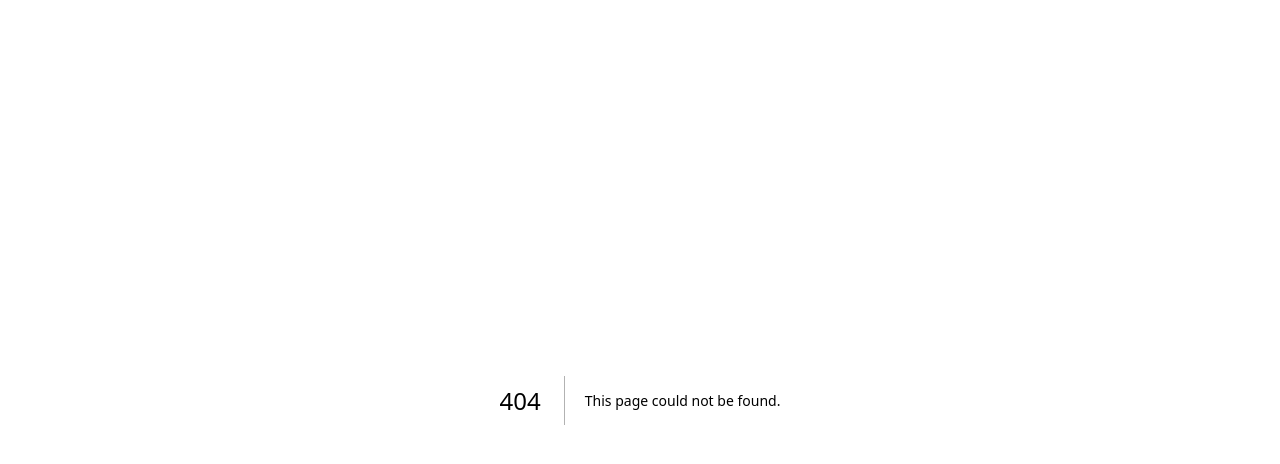
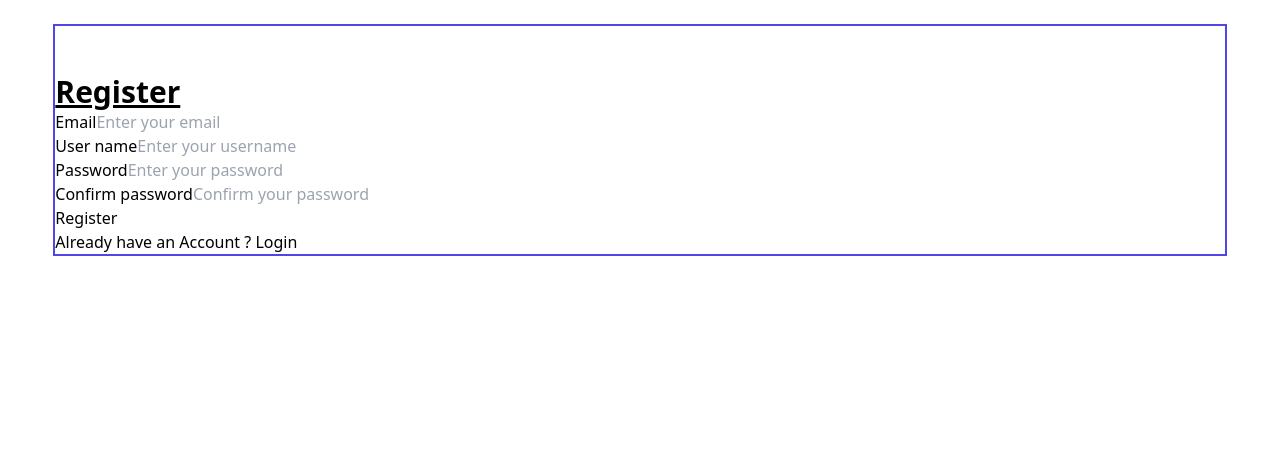
Before and after one commit to gauravsapkal/Expertia_AI_Assignment, a Next.js app in the folder assignment/: page /register in a window 1280 px wide. Before the commit this address had no page. Shown: the top 464 px of the page. Built offline with nearby package versions, Linux system fonts and the light colour scheme.

Commit message:
functionalities done

```diff
--- a/assignment/pages/index.jsx
+++ b/assignment/pages/index.jsx
@@ -1,17 +1,148 @@
-import { useMemo, useState } from 'react'
+import { useEffect, useState } from 'react'
 import styles from '../styles/Home.module.css'
+import { useRouter } from 'next/router'
+import { hasCookie, deleteCookie, getCookie } from 'cookies-next';
+import jwt_decode from "jwt-decode";
 
 export default function Home() {
+  const router = useRouter();
+  const [user, setUser] = useState({});
+  const [date, setdate] = useState("");
+  const [todo, settodo] = useState([]);
+  const [loading, setLoading] = useState(false);
+  const [tododata, settododata] = useState("");
+
+  useEffect(() => {
+
+    // let token = JSON.parse(localStorage.getItem("token"));
+
+    // if(!hasCookie('token'))
+    // router.push('/login')
 
 
+  }, []);
+
+
+  useEffect(() => {
+    let token = getCookie('token');
+    var decoded = jwt_decode(token);
+    setUser(decoded);
+
+
+    let today = new Date();
+    let dd = String(today.getDate()).padStart(2, '0');
+    let mm = String(today.getMonth() + 1).padStart(2, '0');
+    let yyyy = today.getFullYear();
+    let arr = ["Jan.", "Feb.", "Mar.", "Apr.", "May.", "Jun.", "Jul.", "Aug.", "Sep.", "Oct.", "Nov.", "Dec"]
+    let date = dd + "th " + arr[mm - 1] + ', ' + yyyy;
+    setdate(date);
+
+  }, [])
+
+
+  const getdata = () => {
+    setLoading(true);
+    let token = getCookie('token');
+    fetch('https://expertia-assignment.onrender.com/tasks', {
+      headers: {
+        Authorization: token
+      }
+    }).then((res) => res.json()).then((res) => {
+      if (res.status == "success")
+        settodo(res.data)
+      else
+        alert('Authorization failed')
+    }).catch((err) => {
+      console.log(err);
+    }).finally(() => {
+      setLoading(false);
+    })
+  }
+
+
+  useEffect(() => {
+
+    getdata();
+  }, [])
+
+
+
+
+  // style={{
+  //   height: "900px",
+  //   width: "1440px",
+  //   border: "2px solid teal",
+  //   margin: "auto",
+  //   marginTop:"20px"
+  // }}
+
+  const handlesubmit = () => {
+    if (tododata == "") {
+      alert("Task should not be empty")
+    } else {
+      let token = getCookie('token');
+      fetch('https://expertia-assignment.onrender.com/tasks', {
+        method: "POST",
+        body: JSON.stringify({
+          "task": tododata
+        }),
+        headers: {
+          Authorization: token,
+          "Content-type": "application/json"
+        }
+      }).then((res) => res.json()).then((res) => {
+        if (res.status == "success")
+          getdata();
+        else
+          alert("Daily limit exceeded")
+      }).catch((err) => {
+        console.log(err);
+      }).finally(() => {
+        setLoading(false);
+      })
+    }
+  }
+
+  const handlelogout = ()=>{
+    // deleteCookie("token")
+    // router.push('/login')
+  }
   return (
     <>
-      <div style={{
-        height:"900px",
-        width:"1440px",
-        border:"2px solid teal",
-        margin:"auto"
-      }}>
+      <div className='w-11/12 m-auto mt-6 border-solid border-2 border-indigo-600'>
+
+        <h1 className='text-3xl font-bold underline mt-12'>
+          Home
+        </h1>
+
+        <div>
+          <h1>Hello</h1>
+          <h1>{user.username}</h1>
+          <p>Good to see you here</p>
+
+          <h1>Tasks for <span>{date}</span></h1>
+
+          <div>
+            <ul>
+              {
+                todo.map((elem) => (
+                  <li key={elem._id}>{elem.task}</li>
+                ))
+              }
+            </ul>
+          </div>
+
+
+          <input type="text" name="mytodo" placeholder='Eg. Need to finish my assignment . . .' value={tododata}
+            onChange={(e) => {
+              settododata(e.target.value)
+            }}
+          /> <br />
+          <button disabled={loading} onClick={handlesubmit}>Add New Task</button><br />
+
+          <button onClick={handlelogout}>Logout</button>
+
+        </div>
 
 
       </div>
--- /dev/null
+++ b/assignment/pages/login.jsx
@@ -0,0 +1,89 @@
+import { useEffect, useMemo, useRef, useState } from 'react'
+import styles from '../styles/Home.module.css'
+import { setCookie, hasCookie } from 'cookies-next';
+import Link from 'next/link'
+export default function Login() {
+  // setCookie('token', 'value', options);
+const [ user, setUser ] = useState({
+  username:"",
+  password:""
+})
+const [ loading, setLoading ] = useState(false);
+
+const { username, password } = user;
+
+
+
+
+  useEffect(() => {
+
+    // if(hasCookie('token'))
+    // router.push('/')
+
+  }, []);
+
+
+  const handlechange = (e)=>{
+      let { name, value } = e.target;
+
+      setUser({...user, [name]:value});
+  }
+
+  const handlesubmit = ()=>{
+      if(username=="" || password==""){
+        alert("Please enter all fields");
+      }else{
+         let token = "";
+         setLoading(true);
+         fetch('https://expertia-assignment.onrender.com/login',{
+            method:"POST",
+            body: JSON.stringify(user),
+            headers: {
+              "Content-type": "application/json"
+          }
+          }).then((res)=>res.json()).then((res)=>{
+
+            if(res.status=="success"){
+              setCookie('token', res.data.token);
+              alert('Login successful')
+              router.push('/')
+            }
+            else
+            alert("Invalid Credientials")
+          }).catch((err)=>{
+            console.log(err)
+          }).finally(()=>{
+            setLoading(false);
+          })
+
+      }
+  }
+
+  return (
+    <>
+      <div className='w-11/12 m-auto mt-6 border-solid border-2 border-indigo-600'>
+
+        <h1 className='text-3xl font-bold underline mt-12'>
+          Login
+        </h1>
+
+        <div className=''>
+
+          <label>User name</label>
+          <input type="text" placeholder='Enter your username' name="username"
+           onChange={handlechange} value={username}/><br />
+
+          <label>Password</label>
+          <input type="password" placeholder='Enter your password' name="password"
+          onChange={handlechange} value={password}/><br />
+
+          <button disabled={loading} onClick={handlesubmit}>Login</button><br />
+
+          <p>Don't have an Account ? <span><Link href="/register">Register</Link></span></p>
+        </div>
+
+
+      </div>
+    </>
+  )
+}
--- /dev/null
+++ b/assignment/pages/register.jsx
@@ -0,0 +1,104 @@
+import { useEffect, useMemo, useRef, useState } from 'react'
+import styles from '../styles/Home.module.css'
+import { setCookie, hasCookie } from 'cookies-next';
+import Link from 'next/link'
+export default function Register() {
+  // setCookie('token', 'value', options);
+const [ user, setUser ] = useState({
+  username:"",
+  email:"",
+  password:""
+})
+const [ loading, setLoading ] = useState(false);
+
+let ref = useRef(null)
+
+const { username, email, password } = user;
+
+
+
+
+  useEffect(() => {
+
+    // if(hasCookie('token'))
+    // router.push('/')
+
+  }, []);
+
+
+  const handlechange = (e)=>{
+      let { name, value } = e.target;
+
+      setUser({...user, [name]:value});
+  }
+
+  const handlesubmit = ()=>{
+      if(username=="" || email=="" || password==""){
+        alert("Please enter all fields");
+      }else{
+        if(password != ref.current.value){
+          alert("Please confirm your password");
+        }else{
+         let token = "";
+         setLoading(true);
+         fetch('https://expertia-assignment.onrender.com/register',{
+            method:"POST",
+            body: JSON.stringify(user),
+            headers: {
+              "Content-type": "application/json"
+          }
+          }).then((res)=>res.json()).then((res)=>{
+
+            if(res.status=="success"){
+              setCookie('token', res.data.token);
+              alert('Registeration successful');
+              router.push('/');
+            }
+            else
+            alert("User already exists")
+            console.log(res)
+          }).catch((err)=>{
+            console.log(err)
+          }).finally(()=>{
+            setLoading(false);
+          })
+        }
+      }
+  }
+
+  return (
+    <>
+      <div className='w-11/12 m-auto mt-6 border-solid border-2 border-indigo-600'>
+
+        <h1 className='text-3xl font-bold underline mt-12'>
+          Register
+        </h1>
+
+        <div className=''>
+          <label>Email</label>
+          <input type="email" placeholder='Enter your email' name="email"
+           onChange={handlechange} value={email}/><br />
+
+          <label>User name</label>
+          <input type="text" placeholder='Enter your username' name="username"
+           onChange={handlechange} value={username}/><br />
+
+          <label>Password</label>
+          <input type="password" placeholder='Enter your password' name="password"
+          onChange={handlechange} value={password}/><br />
+
+          <label>Confirm password</label>
+          <input type="password" placeholder='Confirm your password' ref={ref}
+           name="confirmpassword"/><br />
+
+
+          <button disabled={loading} onClick={handlesubmit}>Register</button><br />
+
+          <p>Already have an Account ? <span><Link href="/login">Login</Link></span></p>
+        </div>
+
+
+      </div>
+    </>
+  )
+}
--- /dev/null
+++ b/assignment/postcss.config.js
@@ -0,0 +1,6 @@
+module.exports = {
+  plugins: {
+    tailwindcss: {},
+    autoprefixer: {},
+  },
+}
--- a/assignment/styles/globals.css
+++ b/assignment/styles/globals.css
@@ -0,0 +1,8 @@
+/* @tailwind base;
+@tailwind components;
+@tailwind utilities; */
+
+@import 'tailwindcss/base';
+@import 'tailwindcss/components';
+/* @import './base.css'; */
+@import 'tailwindcss/utilities';
--- /dev/null
+++ b/assignment/tailwind.config.js
@@ -0,0 +1,9 @@
+/** @type {import('tailwindcss').Config} */
+module.exports = {
+  content: ["./pages/**/*.{js,ts,jsx,tsx}",
+  "./components/**/*.{js,ts,jsx,tsx}"],
+  theme: {
+    extend: {},
+  },
+  plugins: [],
+}
```
Also changed, not shown: assignment/package.json (+7 -0 lines), 1 other file (tests, documents, lock files or other folders).
